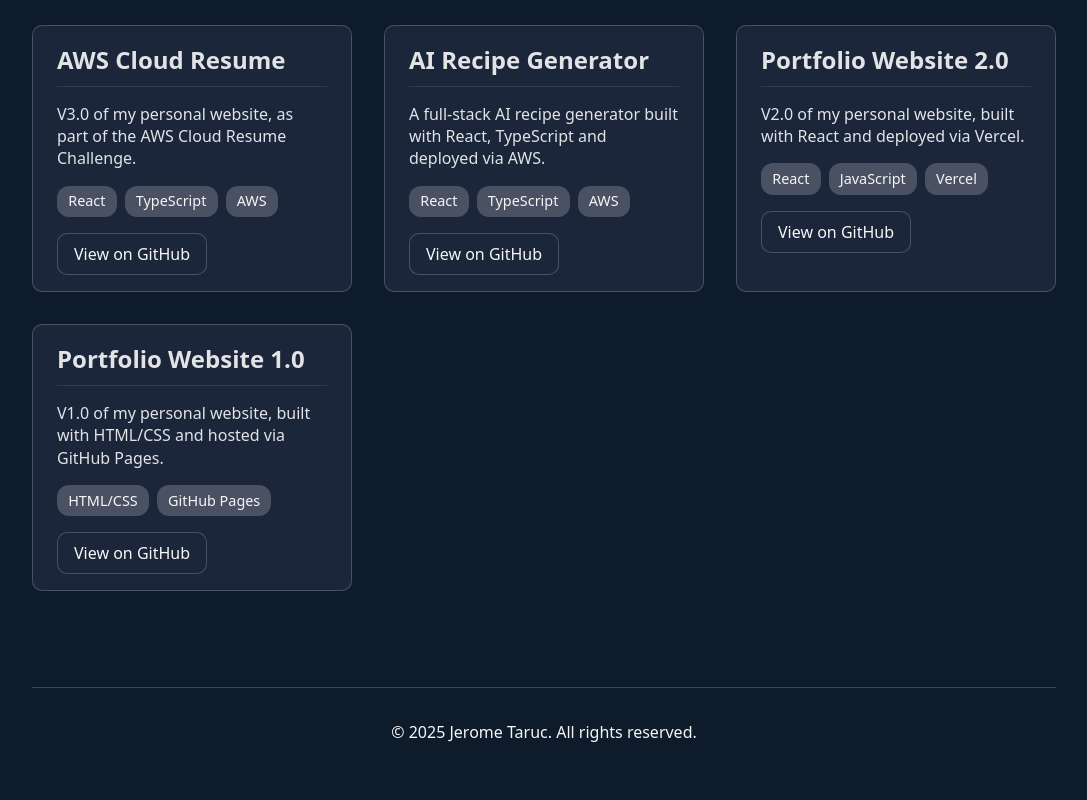
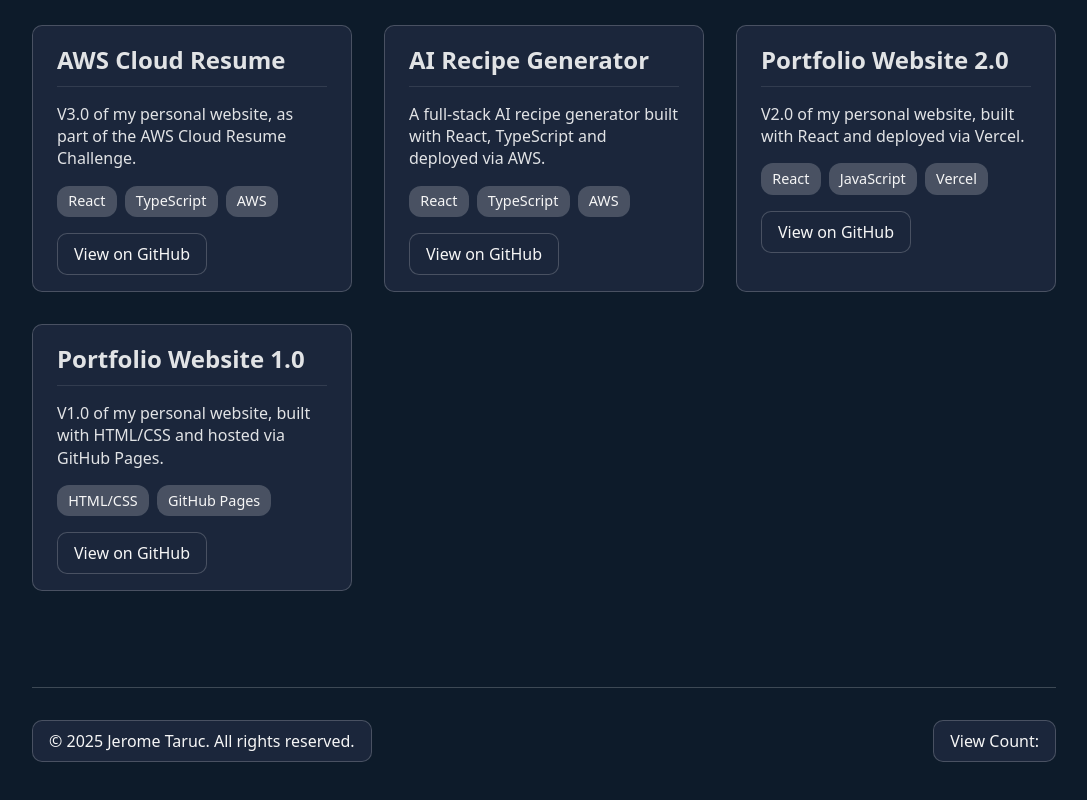
Before and after one commit to jerometaruc/cloud-resume-challenge, a React (Vite) app: page / in a window 1280 px wide. Shown: the part 1592-2392 px from the top of the page, without its empty margins (96-1183 px from the left). Built offline with nearby package versions, Linux system fonts and the light colour scheme; no server answers.

Commit message:
Added View Count to Footer.tsx/Footer.css

```diff
--- a/src/components/Footer.tsx
+++ b/src/components/Footer.tsx
@@ -1,11 +1,35 @@
-import React from 'react';
+import React, { useEffect, useState } from 'react';
 import '../styles/Footer.css';
 
 const Footer: React.FC = () => {
+    const [views, setViews] = useState<number | null>(null);
+
+    useEffect(() => {
+        const fetchViewCount = async () => {
+            try {
+                const response = await fetch("https://377nzi4ncwcfblkhrkebtokdmi0xvzoo.lambda-url.us-east-1.on.aws/");
+                const result = await response.json();
+
+                const views = typeof result === "number"
+                    ? result
+                    : typeof result.body === "string"
+                        ? JSON.parse(result.body).views
+                        : result.views;
+
+                setViews(views);
+            } catch (error) {
+                console.error("Failed to fetch view count:", error);
+            }
+        };
+
+        fetchViewCount();
+    }, []);
+
     return (
-        <div className="credits">
-            <p>© {new Date().getFullYear()} Jerome Taruc. All rights reserved.</p>
-        </div>
+        <footer className="footer">
+            <p className="credits">© {new Date().getFullYear()} Jerome Taruc. All rights reserved.</p>
+            <p className="counter-number">View Count: {views}</p>
+        </footer>
     );
 };
 
--- a/src/styles/Footer.css
+++ b/src/styles/Footer.css
@@ -1,10 +1,34 @@
 /* footer.css */
 
+.footer {
+    display: flex;
+    justify-content: space-between;
+    align-items: center;
+    padding: 1rem 0;
+    max-width: 80vw;
+    margin: 2rem auto 0;
+    border-top: 1px solid var(--color-border-light);
+    color: var(--color-text-bright);
+    font-size: 1rem;
+}
+
 .credits {
-    text-align: center;
-    padding: 1rem 0;
-    margin: 2rem auto 0rem;
-    max-width: 80vw;
+    text-align: left;
+}
+
+.counter-number {
+    text-align: right;
+}
+
+.credits,
+ .counter-number{
+    display: inline-block;
+    padding: 0.5rem 1rem;
+    font-size: 1rem;
+    font-weight: normal;
     color: var(--color-text-bright);
-    border-top: 1px solid var(--color-border-light);
+    background-color: var(--color-bg-secondary);
+    border: 1px solid var(--color-border-light);
+    border-radius: 10px;
+    transition: background-color 0.2s ease, color 0.2s ease, border-color 0.2s ease;
 }
```
